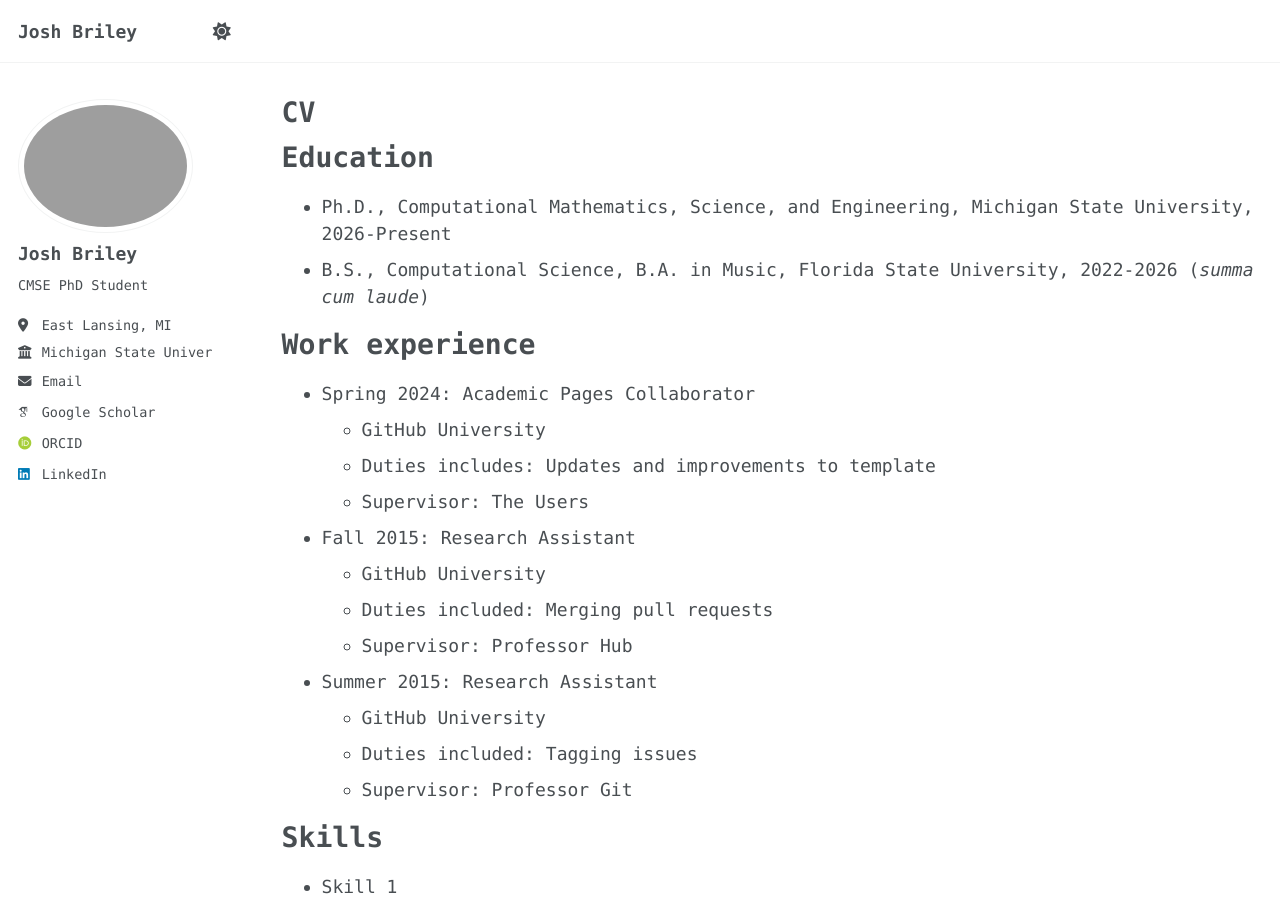
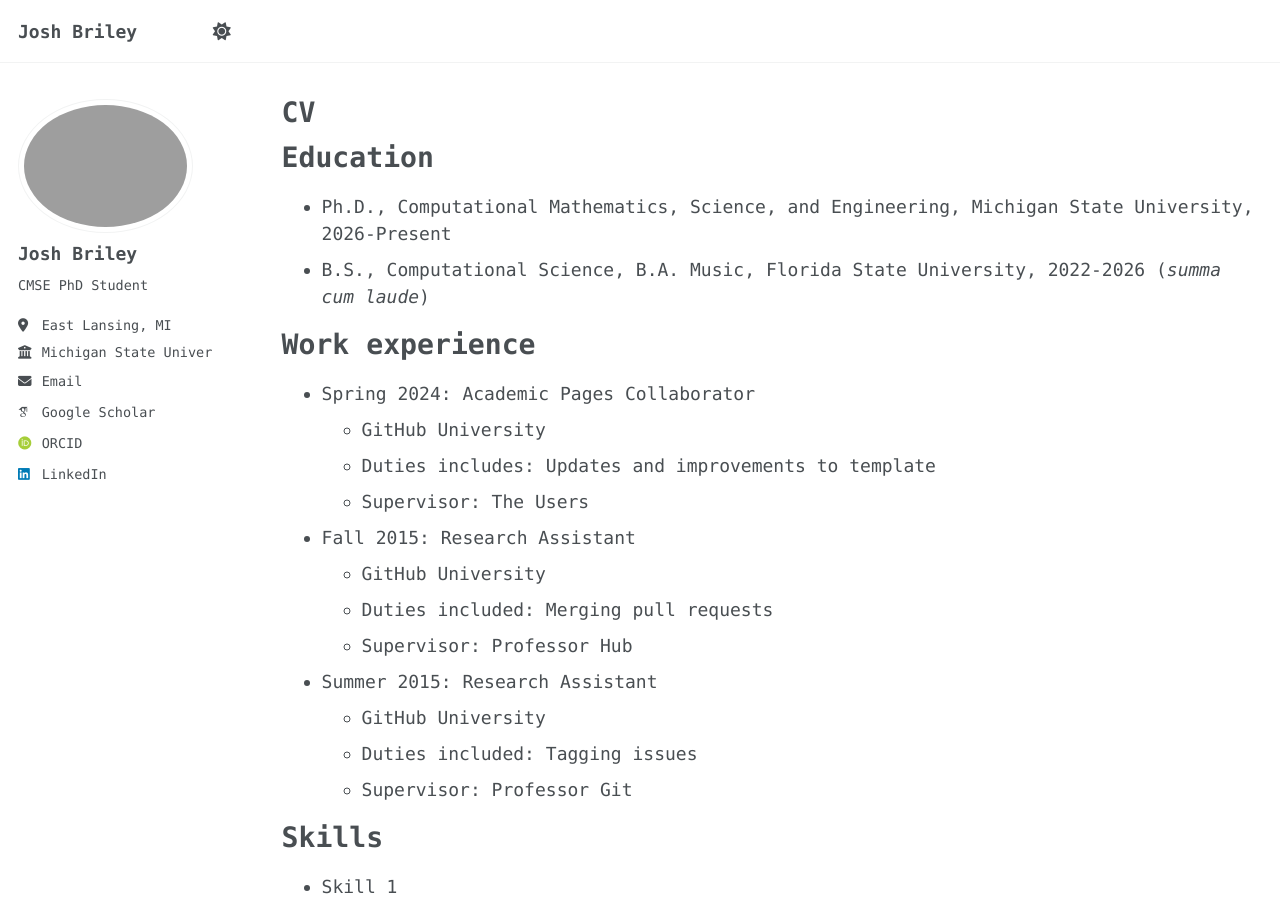
Before and after one commit to joshbriley/joshbriley.github.io, a Jekyll site: the page built from _pages/cv.md, in a window 1280 px wide and 900 px high. Built offline with Jekyll 4.4.1, drawn with Linux system fonts in a browser that asks for light colours; some web fonts are replaced; a script bundle is joined from its source files by our own code; library files that are not in the unit come from our copies.

Commit message:
Update CV formatting for education section

```diff
--- a/_pages/cv.md
+++ b/_pages/cv.md
@@ -12,7 +12,7 @@
 Education
 ======
 * Ph.D., Computational Mathematics, Science, and Engineering, Michigan State University, 2026-Present
-* B.S., Computational Science, B.A. in Music, Florida State University, 2022-2026 (*summa cum laude*)
+* B.S., Computational Science, B.A. Music, Florida State University, 2022-2026 (*summa cum laude*)
 
 Work experience
 ======
```
